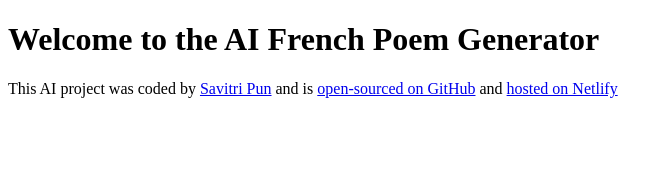
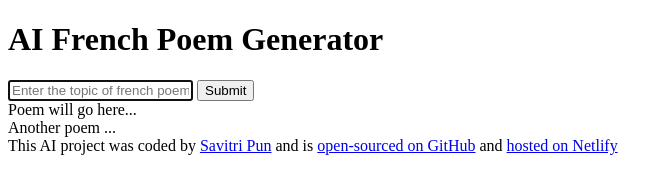
Before and after one commit to punSavitri/french-poem-generator, a plain HTML site: page index.html in a window 1280 px wide. Shown: the whole page, without its empty margins (0-672 px from the left). Drawn offline with Linux system fonts and the light colour scheme.

Commit message:
added basic HTML structure

```diff
--- a/index.html
+++ b/index.html
@@ -4,10 +4,29 @@
     <meta charset="UTF-8" />
     <meta name="viewport" content="width=device-width, initial-scale=1.0" />
     <link rel="stylesheet" href="src/style.css" />
-    <title>AI Poem Generator</title>
+    <title>AI French Poem Generator</title>
   </head>
   <body>
-    <h1>Welcome to the AI French Poem Generator</h1>
+    <header>
+      <h1>AI French Poem Generator</h1>
+    </header>
+    <main>
+      <form action="">
+        <input
+          type="text"
+          placeholder="Enter the topic of french poem"
+          autofocus="on"
+          autocomplete="off"
+        />
+        <input type="submit" />
+      </form>
+      <div>
+        Poem will go here...
+        <br />
+        Another poem ...
+      </div>
+    </main>
+
     <footer>
       This AI project was coded by
       <a href="https://github.com/punSavitri" target="_blank">Savitri Pun</a>
```
